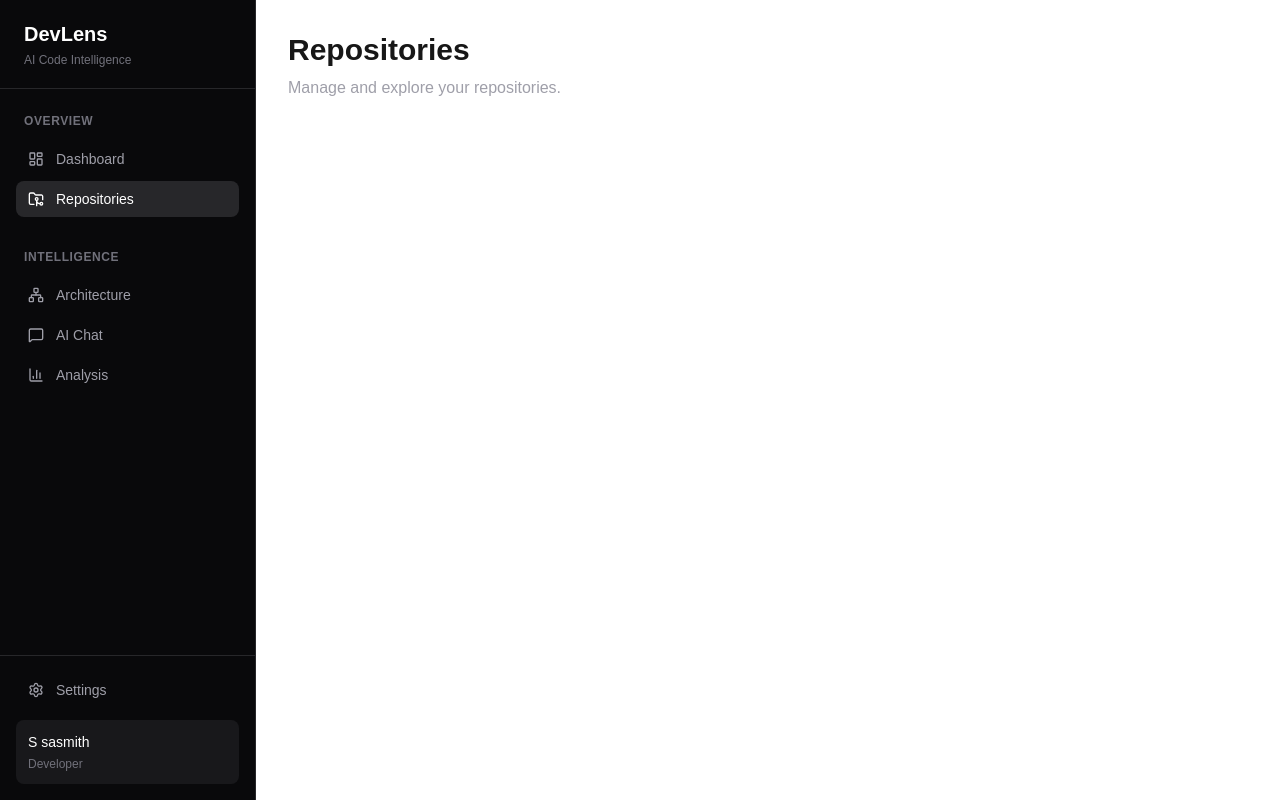
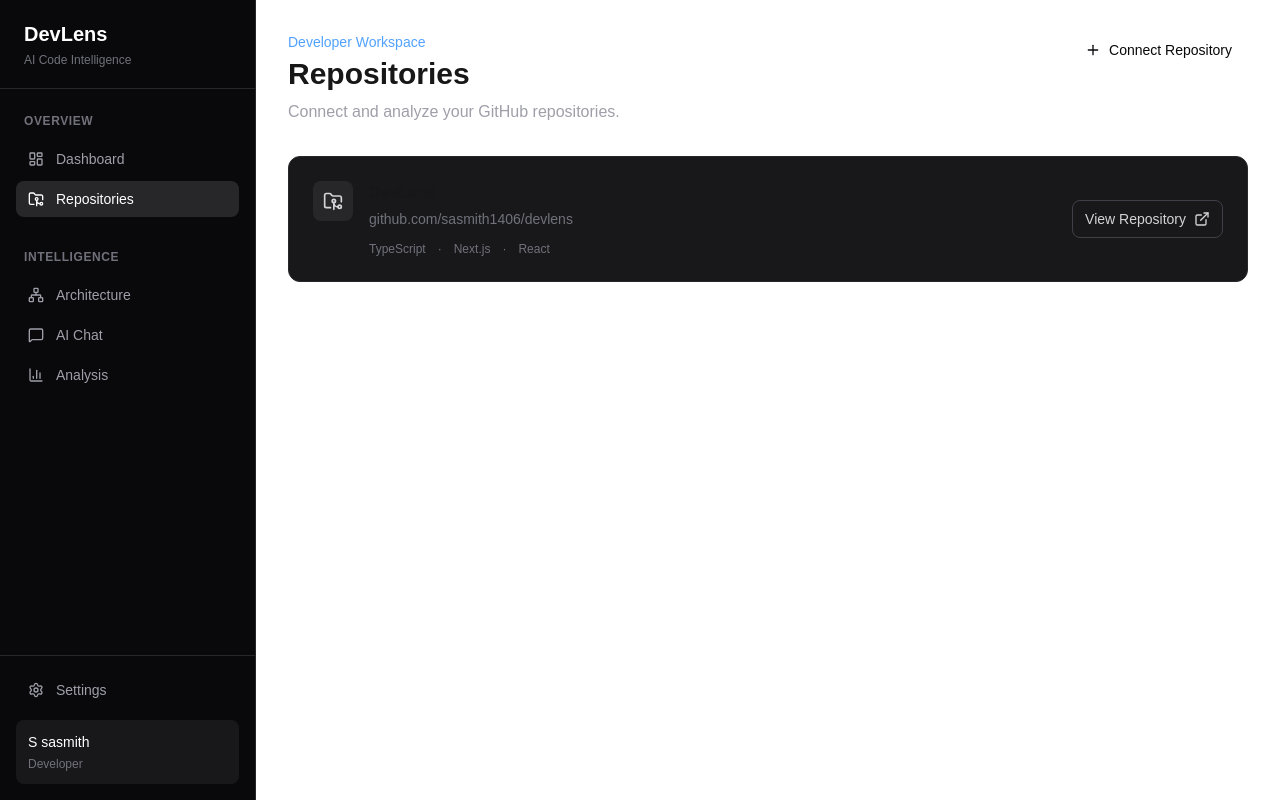
Before and after one commit to sasmith1406/devlens, a Next.js app in the folder frontend/: page /repositories in a window 1280 px wide. Built offline with nearby package versions, Linux system fonts and the light colour scheme.

Commit message:
feat: add repository connection modal

```diff
--- a/frontend/src/app/repositories/page.tsx
+++ b/frontend/src/app/repositories/page.tsx
@@ -1,13 +1,160 @@
+"use client";
+
+import { useState } from "react";
+import {
+  FolderGit2,
+  Plus,
+  ExternalLink,
+  X,
+} from "lucide-react";
+
 export default function RepositoriesPage() {
+  const [isOpen, setIsOpen] = useState(false);
+
   return (
     <div className="p-8">
-      <h1 className="text-3xl font-bold">
-        Repositories
-      </h1>
 
-      <p className="mt-2 text-zinc-400">
-        Manage and explore your repositories.
-      </p>
+      {/* Header */}
+      <div className="flex items-start justify-between">
+
+        <div>
+          <p className="text-sm text-blue-400">
+            Developer Workspace
+          </p>
+
+          <h1 className="mt-1 text-3xl font-bold">
+            Repositories
+          </h1>
+
+          <p className="mt-2 text-zinc-400">
+            Connect and analyze your GitHub repositories.
+          </p>
+        </div>
+
+        {/* Connect Repository Button */}
+        <button
+          onClick={() => setIsOpen(true)}
+          className="flex items-center gap-2 rounded-lg bg-white px-4 py-2 text-sm font-medium text-zinc-950 hover:bg-zinc-200"
+        >
+          <Plus className="h-4 w-4" />
+          Connect Repository
+        </button>
+
+      </div>
+
+      {/* Repository List */}
+      <section className="mt-8">
+
+        <div className="rounded-xl border border-zinc-800 bg-zinc-900">
+
+          <div className="flex items-center justify-between p-6">
+
+            <div className="flex items-start gap-4">
+
+              {/* Repository Icon */}
+              <div className="flex h-10 w-10 items-center justify-center rounded-lg bg-zinc-800">
+                <FolderGit2 className="h-5 w-5 text-zinc-300" />
+              </div>
+
+              {/* Repository Info */}
+              <div>
+                <h2 className="font-semibold">
+                  DevLens
+                </h2>
+
+                <p className="mt-1 text-sm text-zinc-500">
+                  github.com/sasmith1406/devlens
+                </p>
+
+                <div className="mt-3 flex items-center gap-3 text-xs text-zinc-500">
+                  <span>TypeScript</span>
+                  <span>·</span>
+                  <span>Next.js</span>
+                  <span>·</span>
+                  <span>React</span>
+                </div>
+              </div>
+
+            </div>
+
+            {/* View Repository */}
+            <button className="flex items-center gap-2 rounded-lg border border-zinc-700 px-3 py-2 text-sm text-zinc-300 hover:bg-zinc-800">
+              View Repository
+              <ExternalLink className="h-4 w-4" />
+            </button>
+
+          </div>
+
+        </div>
+
+      </section>
+
+      {/* Connect Repository Modal */}
+      {isOpen && (
+        <div className="fixed inset-0 z-50 flex items-center justify-center bg-black/60">
+
+          <div className="w-full max-w-md rounded-xl border border-zinc-800 bg-zinc-900 p-6 shadow-xl">
+
+            {/* Modal Header */}
+            <div className="flex items-center justify-between">
+
+              <div>
+                <h2 className="text-lg font-semibold">
+                  Connect Repository
+                </h2>
+
+                <p className="mt-1 text-sm text-zinc-500">
+                  Add a GitHub repository to DevLens.
+                </p>
+              </div>
+
+              <button
+                onClick={() => setIsOpen(false)}
+                className="rounded-lg p-2 text-zinc-400 hover:bg-zinc-800 hover:text-white"
+              >
+                <X className="h-5 w-5" />
+              </button>
+
+            </div>
+
+            {/* Repository URL */}
+            <div className="mt-6">
+
+              <label className="text-sm font-medium text-zinc-300">
+                GitHub Repository URL
+              </label>
+
+              <input
+                type="text"
+                placeholder="https://github.com/user/repository"
+                className="mt-2 w-full rounded-lg border border-zinc-700 bg-zinc-950 px-3 py-2 text-sm text-white outline-none placeholder:text-zinc-600 focus:border-zinc-500"
+              />
+
+            </div>
+
+            {/* Actions */}
+            <div className="mt-6 flex justify-end gap-3">
+
+              <button
+                onClick={() => setIsOpen(false)}
+                className="rounded-lg border border-zinc-700 px-4 py-2 text-sm text-zinc-300 hover:bg-zinc-800"
+              >
+                Cancel
+              </button>
+
+              <button
+                className="rounded-lg bg-white px-4 py-2 text-sm font-medium text-zinc-950 hover:bg-zinc-200"
+              >
+                Connect
+              </button>
+
+            </div>
+
+          </div>
+
+        </div>
+      )}
+
     </div>
   );
 }
```
